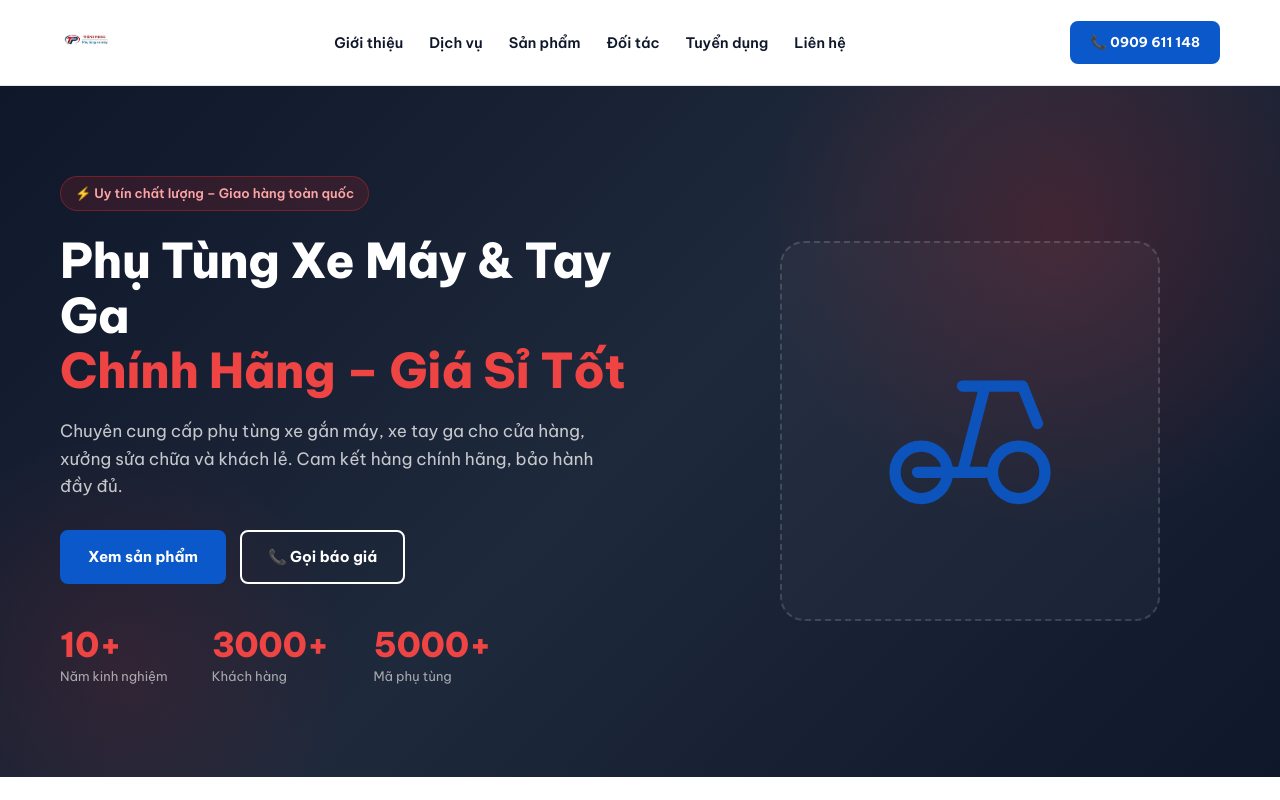
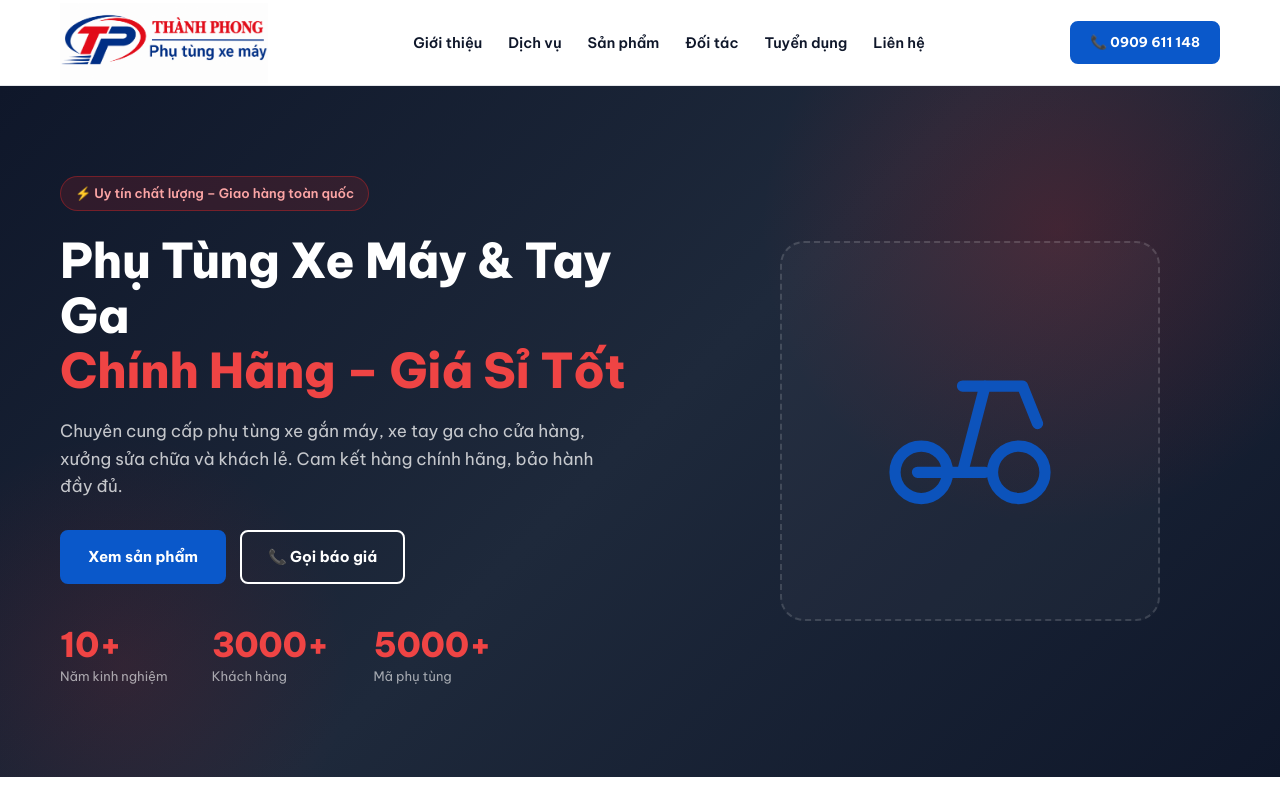
Before and after one commit to phutungxemaythanhphong42-tech/Website-c-ng-ty-Ph-T-ng-Th-nh-Phong, a plain HTML site: page index.html in a window 1280 px wide. Shown: the top 800 px of the page. Drawn offline with Linux system fonts and the light colour scheme.

Commit message:
Update index.html

```diff
--- a/index.html
+++ b/index.html
@@ -15,7 +15,7 @@
   <header class="header">
     <div class="container header-inner">
       <a href="#" class="logo">
-          <img src="logo.jpg" alt="Phụ Tùng Thành Phong" style="height: 50px; width: auto;">
+          <img src="logo.png" alt="Phụ Tùng Thành Phong" style="height: 80px; width: auto;">
       </a>
       <nav class="nav" id="nav">
         <a href="#about">Giới thiệu</a>
```
